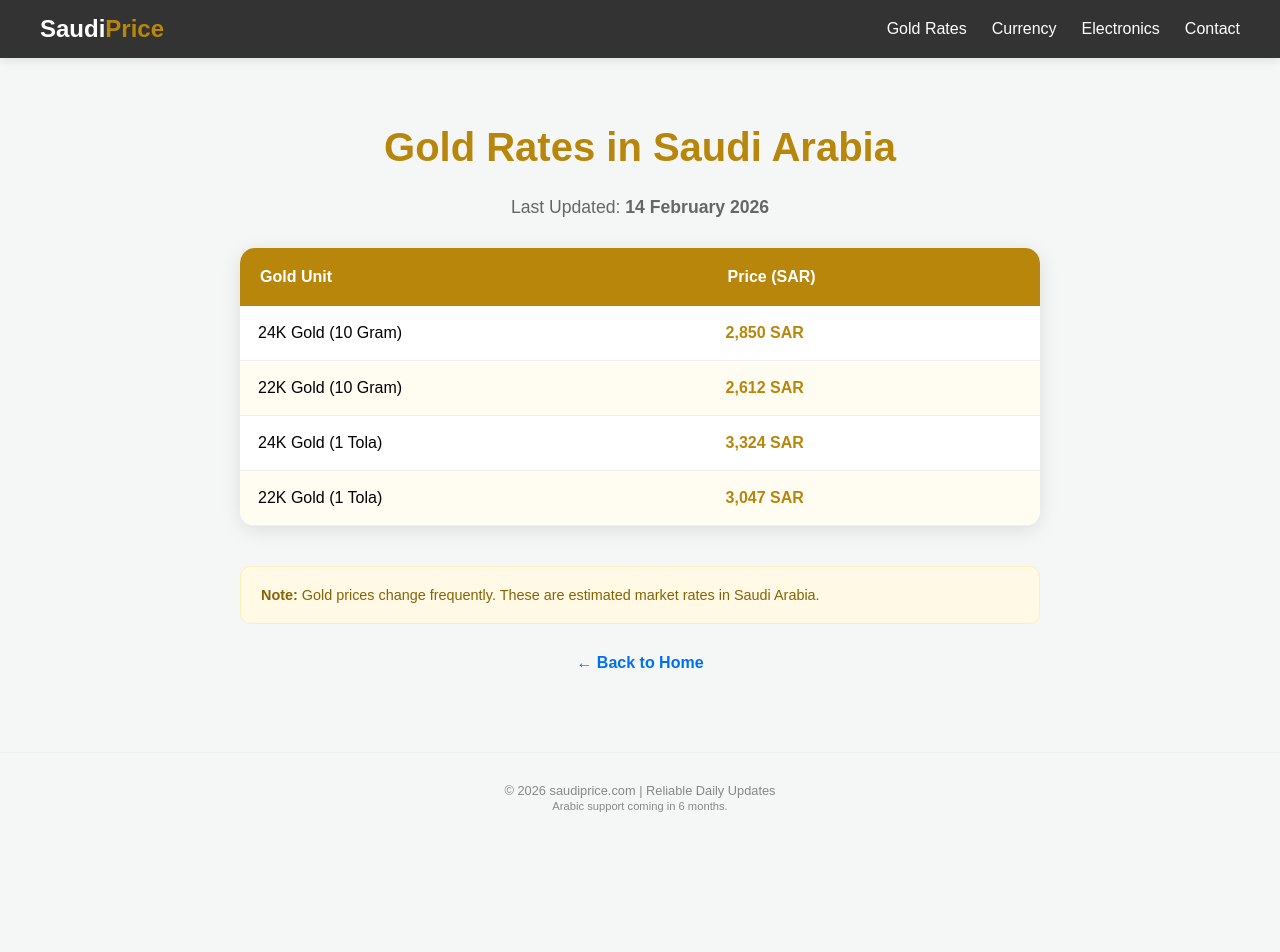
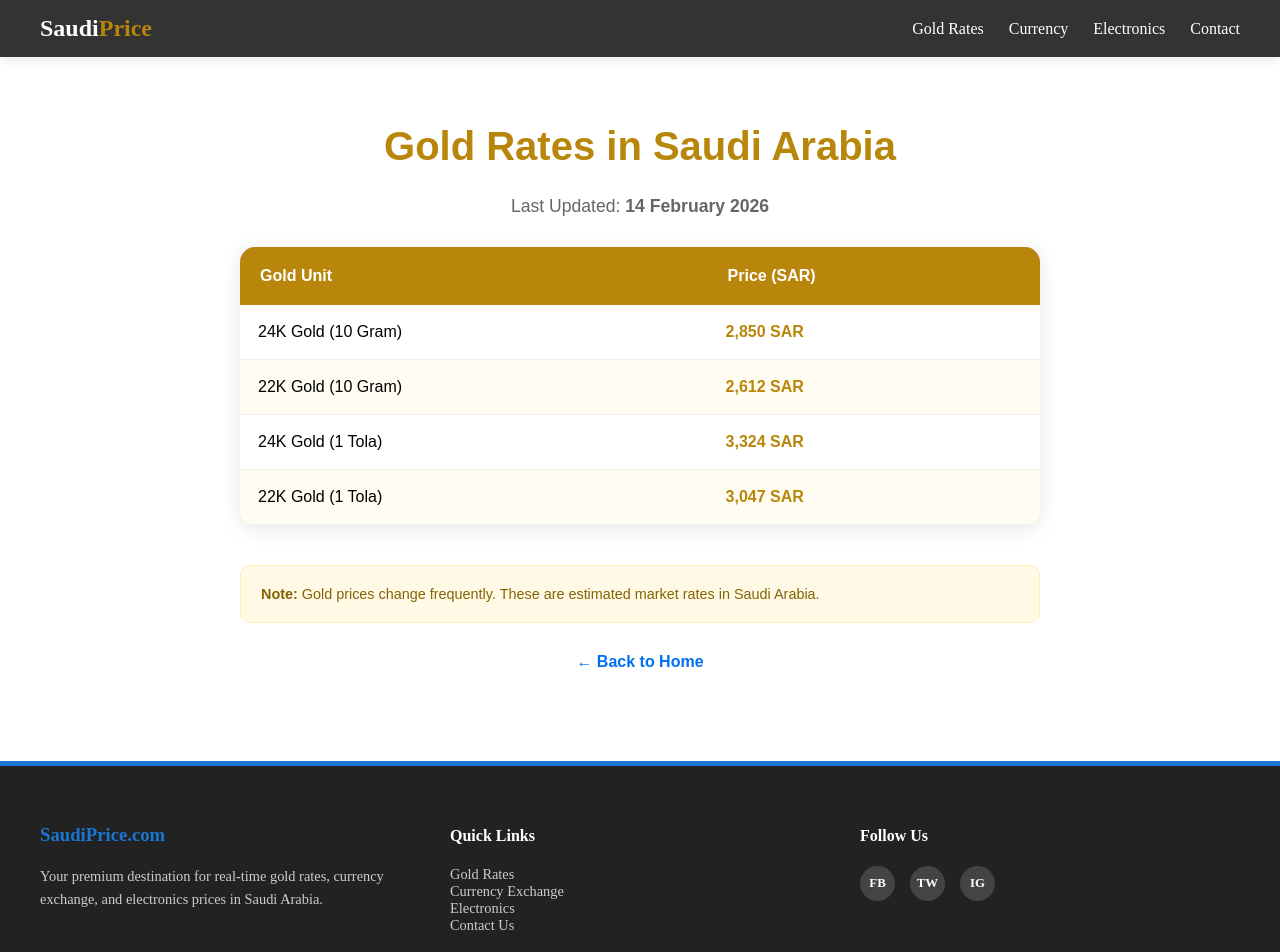
Before and after one commit to DiGiSaudia/saudirate, a Next.js app: page /gold-rates in a window 1280 px wide. Shown: the top 952 px of the page. Before the commit the page ends 843 px from the top, so only its background shows below. Built offline with nearby package versions, Linux system fonts and the light colour scheme.

Commit message:
added professional footer and updated layout

```diff
--- /dev/null
+++ b/app/components/Footer.tsx
@@ -0,0 +1,78 @@
+import React from 'react';
+
+export default function Footer() {
+  const currentYear = new Date().getFullYear();
+
+  return (
+    <footer style={{
+      backgroundColor: '#222',
+      color: 'white',
+      padding: '40px 20px',
+      marginTop: '50px',
+      borderTop: '5px solid #1976d2'
+    }}>
+      <div style={{
+        maxWidth: '1200px',
+        margin: '0 auto',
+        display: 'grid',
+        gridTemplateColumns: 'repeat(auto-fit, minmax(250px, 1fr))',
+        gap: '30px'
+      }}>
+        {/* About Column */}
+        <div>
+          <h3 style={{ color: '#1976d2' }}>SaudiPrice.com</h3>
+          <p style={{ fontSize: '0.9rem', lineHeight: '1.6', color: '#ccc' }}>
+            Your premium destination for real-time gold rates, currency exchange, and electronics prices in Saudi Arabia.
+          </p>
+        </div>
+
+        {/* Quick Links */}
+        <div>
+          <h4>Quick Links</h4>
+          <ul style={{ listStyle: 'none', padding: 0, fontSize: '0.9rem' }}>
+            <li><a href="/gold-rates" style={{ color: '#ccc', textDecoration: 'none' }}>Gold Rates</a></li>
+            <li><a href="/currency" style={{ color: '#ccc', textDecoration: 'none' }}>Currency Exchange</a></li>
+            <li><a href="/electronics" style={{ color: '#ccc', textDecoration: 'none' }}>Electronics</a></li>
+            <li><a href="/contact" style={{ color: '#ccc', textDecoration: 'none' }}>Contact Us</a></li>
+          </ul>
+        </div>
+
+        {/* Social Media */}
+        <div>
+          <h4>Follow Us</h4>
+          <div style={{ display: 'flex', gap: '15px', marginTop: '10px' }}>
+            {/* یہ لنکس آپ بعد میں اپنے اصلی اکاؤنٹس سے بدل سکتے ہیں */}
+            <a href="#" style={socialIconStyle}>FB</a>
+            <a href="#" style={socialIconStyle}>TW</a>
+            <a href="#" style={socialIconStyle}>IG</a>
+          </div>
+        </div>
+      </div>
+
+      <div style={{
+        textAlign: 'center',
+        marginTop: '40px',
+        paddingTop: '20px',
+        borderTop: '1px solid #444',
+        fontSize: '0.8rem',
+        color: '#888'
+      }}>
+        © {currentYear} SaudiPrice.com. All Rights Reserved.
+      </div>
+    </footer>
+  );
+}
+
+const socialIconStyle = {
+  backgroundColor: '#444',
+  color: 'white',
+  width: '35px',
+  height: '35px',
+  display: 'flex',
+  alignItems: 'center',
+  justifyContent: 'center',
+  borderRadius: '50%',
+  textDecoration: 'none',
+  fontSize: '0.8rem',
+  fontWeight: 'bold'
+};
--- a/app/layout.tsx
+++ b/app/layout.tsx
@@ -1,10 +1,5 @@
-import React from 'react';
 import Navbar from './components/Navbar';
-
-export const metadata = {
-  title: 'Saudi Price Portal',
-  description: 'Daily Gold, Currency and Electronics prices in Saudi Arabia',
-};
+import Footer from './components/Footer';
 
 export default function RootLayout({
   children,
@@ -13,39 +8,25 @@ export default function RootLayout({
 }) {
   return (
     <html lang="en">
-      <head>
-        {/* یہ حصہ موبائل پر اسکرین کو فٹ کرنے کے لیے جادو کا کام کرتا ہے */}
-        <meta name="viewport" content="width=device-width, initial-scale=1, maximum-scale=1, user-scalable=0" />
-      </head>
       <body style={{
         margin: 0,
         padding: 0,
-        backgroundColor: "#f4f7f6",
-        fontFamily: "Arial, sans-serif",
-        overflowX: "hidden", // اس سے موبائل پر دائیں بائیں فالتو اسکرولنگ ختم ہو جائے گی
-        width: "100%"
+        display: 'flex',
+        flexDirection: 'column',
+        minHeight: '100vh' // اس سے فوٹر ہمیشہ نیچے رہے گا
       }}>
-        {/* نیوبار جو ہر پیج پر ہوگا */}
+
+        {/* مینیو بار - اوپر */}
         <Navbar />
 
-        {/* پیج کا اصلی مواد */}
-        <main style={{ width: "100%", overflowX: "hidden" }}>
+        {/* صفحے کا اصل مواد - درمیان میں */}
+        <main style={{ flex: 1 }}>
           {children}
         </main>
 
-        {/* یہ ہمارا واحد فوٹر ہے */}
-        <footer style={{
-          textAlign: "center",
-          padding: "30px 20px",
-          color: "#888",
-          fontSize: "0.8rem",
-          marginTop: "40px",
-          borderTop: "1px solid #eee"
-        }}>
-          © 2026 saudiprice.com | Reliable Daily Updates
-          <br />
-          <span style={{ fontSize: "0.7rem" }}>Arabic support coming in 6 months.</span>
-        </footer>
+        {/* فوٹر - سب سے نیچے */}
+        <Footer />
+
       </body>
     </html>
   );
```
